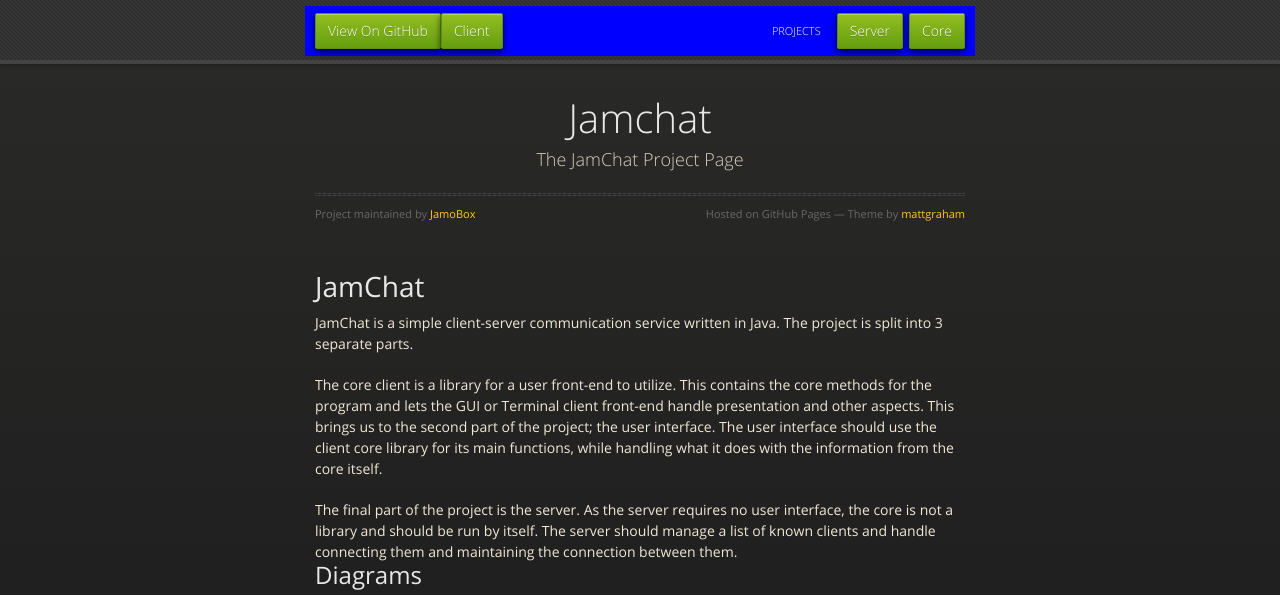
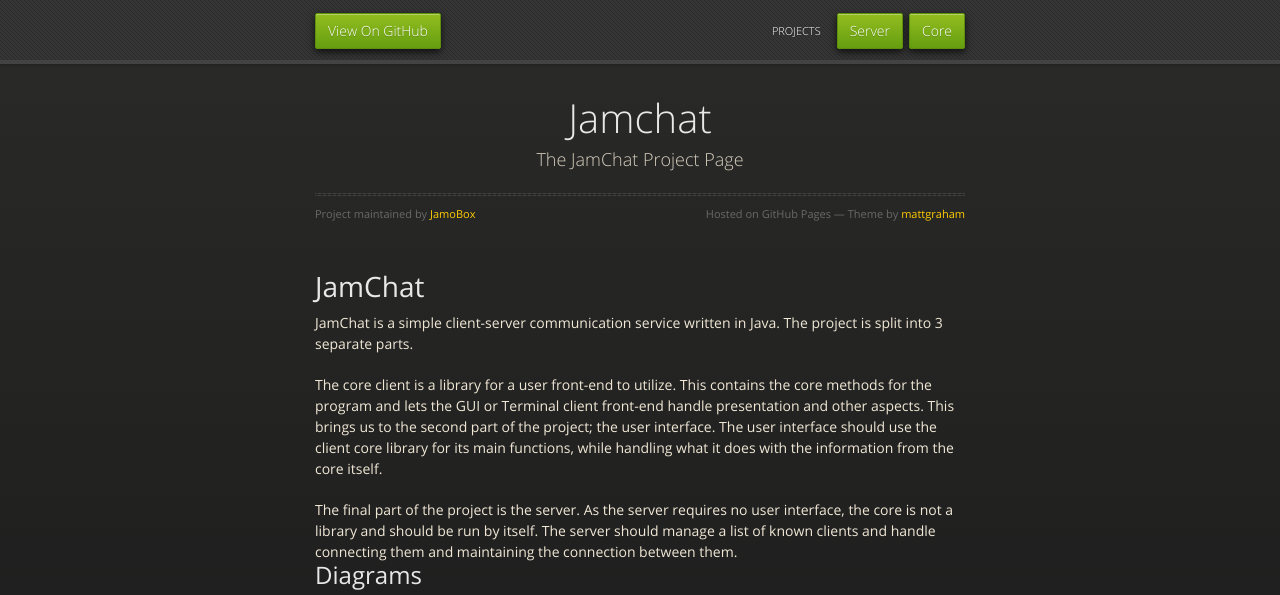
Before and after one commit to JamoBox/JamChat, a plain HTML site: page index.html in a window 1280 px wide. Shown: the top 595 px of the page. Drawn offline with nearby package versions, Linux system fonts and the light colour scheme.

Commit message:
Update index.html

```diff
--- a/index.html
+++ b/index.html
@@ -23,7 +23,6 @@
           <li class="fork"><a href="https://github.com/JamoBox/JamChat">View On GitHub</a></li>
           <li class="downloads"><a href="https://github.com/JamoBox/JamChat_Core">Core</a></li>
           <li class="downloads"><a href="https://github.com/JamoBox/JamChat_Server">Server</a></li>
-          <li class="downlaods"><a href="https://github.com/JamoBox/JamChat_Client">Client</a></li>
           <li class="title">PROJECTS</li>
         </nav>
       </div><!-- end header -->
```
